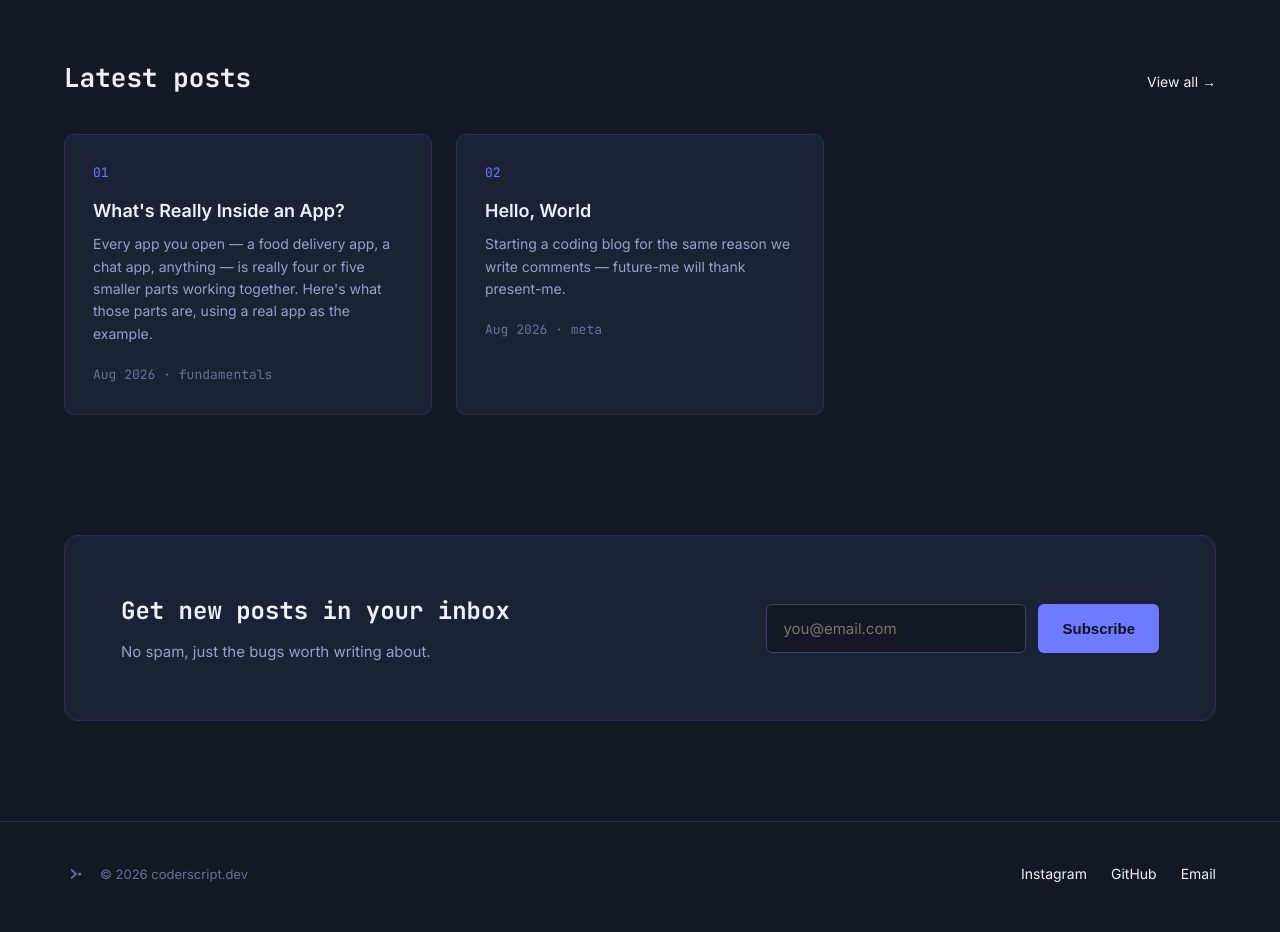
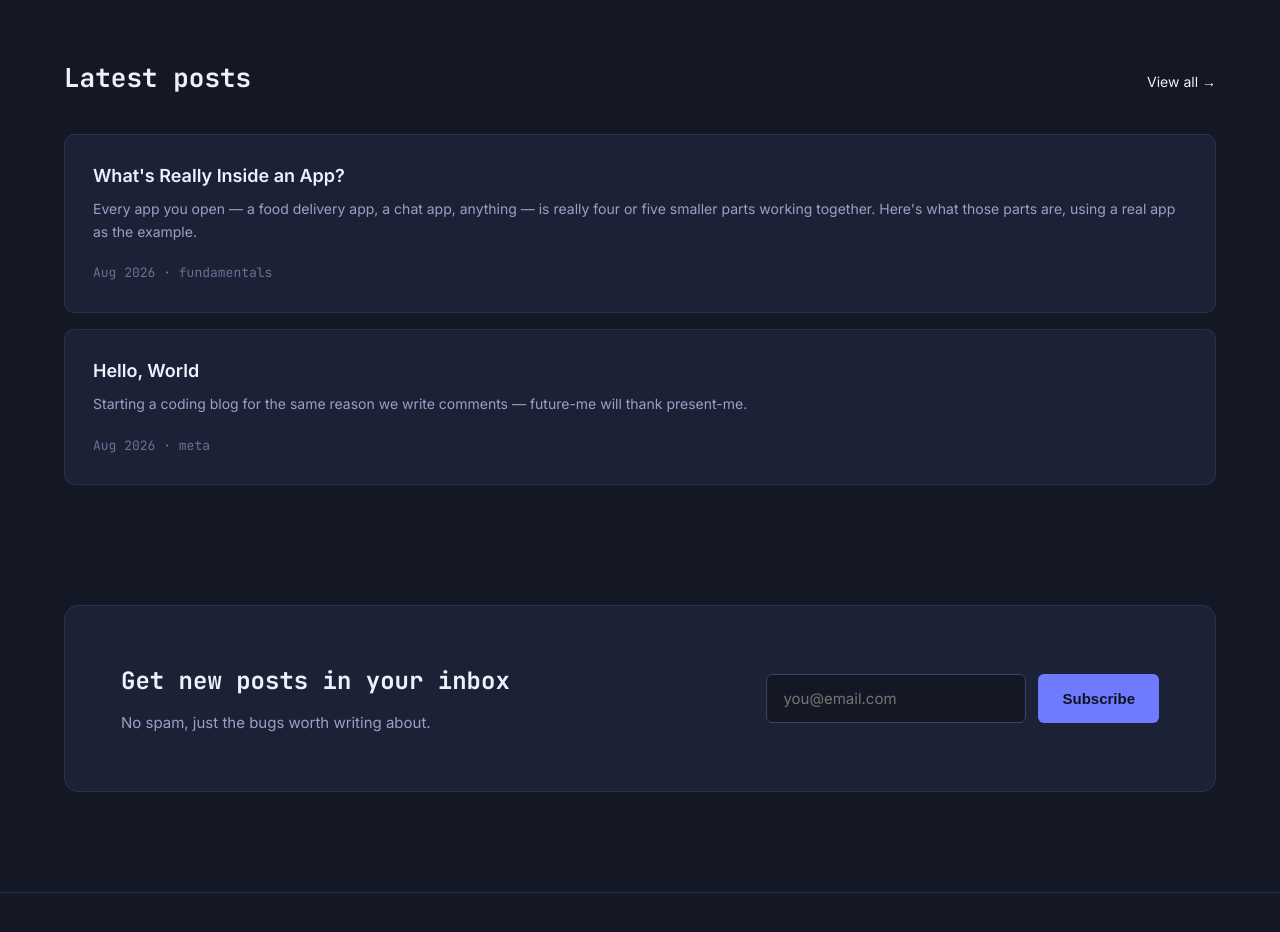
Before and after one commit to techghost92/techblogs, a React (Vite) app: page / in a window 1280 px wide. Shown: the part 860-1792 px from the top of the page. Built offline with nearby package versions, Linux system fonts and the light colour scheme.

Commit message:
Switch post listing from a card grid to a vertical list
Drop the 01/02/03 index badge (it reflected display rank, not a
stable post number) and stack cards full-width instead of a 3-column
grid.

```diff
--- a/src/components/PostCard.jsx
+++ b/src/components/PostCard.jsx
@@ -7,10 +7,9 @@ function formatDate(dateStr) {
   return d.toLocaleDateString('en-US', { month: 'short', year: 'numeric' });
 }
 
-export default function PostCard({ post, index }) {
+export default function PostCard({ post }) {
   return (
     <Link to={`/blog/${post.slug}`} className="post-card">
-      <div className="index">{String(index).padStart(2, '0')}</div>
       <div className="title">{post.title}</div>
       {post.excerpt && <div className="excerpt">{post.excerpt}</div>}
       <div className="meta">
--- a/src/pages/BlogIndex.jsx
+++ b/src/pages/BlogIndex.jsx
@@ -13,8 +13,8 @@ export default function BlogIndex() {
       </div>
       {posts.length === 0 && <p className="empty-state">No posts yet — add one to src/content/posts/.</p>}
       <div className="post-grid">
-        {posts.map((post, i) => (
-          <PostCard key={post.slug} post={post} index={i + 1} />
+        {posts.map((post) => (
+          <PostCard key={post.slug} post={post} />
         ))}
       </div>
     </div>
--- a/src/pages/Home.jsx
+++ b/src/pages/Home.jsx
@@ -47,8 +47,8 @@ export default function Home() {
         </div>
         {posts.length === 0 && <p className="empty-state">No posts yet — add one to src/content/posts/.</p>}
         <div className="post-grid">
-          {posts.map((post, i) => (
-            <PostCard key={post.slug} post={post} index={i + 1} />
+          {posts.map((post) => (
+            <PostCard key={post.slug} post={post} />
           ))}
         </div>
       </section>
--- a/src/styles/global.css
+++ b/src/styles/global.css
@@ -168,12 +168,9 @@ a { color: inherit; text-decoration: none; }
 .blog-section-header a:hover { color: var(--accent); }
 
 .post-grid {
-  display: grid;
-  grid-template-columns: repeat(3, 1fr);
-  gap: 24px;
-}
-@media (max-width: 900px) {
-  .post-grid { grid-template-columns: 1fr; }
+  display: flex;
+  flex-direction: column;
+  gap: 16px;
 }
 
 .post-card {
@@ -185,12 +182,6 @@ a { color: inherit; text-decoration: none; }
 }
 .post-card:hover { border-color: var(--border-strong); }
 
-.post-card .index {
-  font-family: var(--font-mono);
-  font-size: 13px;
-  color: var(--accent);
-  margin-bottom: 14px;
-}
 .post-card .title {
   font-size: 18px;
   font-weight: 600;
```
